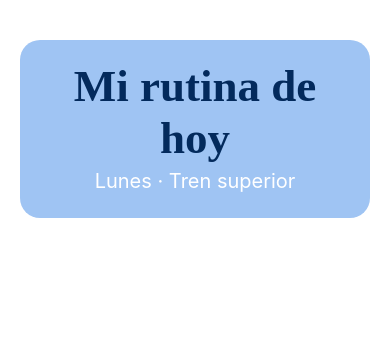
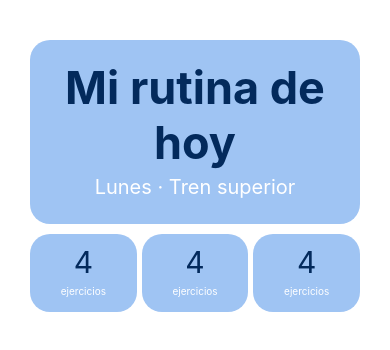
Before and after one commit to allissssx/ProyectoClaseMovil, a React Native app in the folder MyRoutineApp/: screen / in a window 390 px wide. Shown: the top 350 px of the page. Built offline with nearby package versions, Linux system fonts and the light colour scheme.

Commit message:
Creacion del componente CajaEstadistica, estilizacion usando flex, cambio de margenes en el encabezado

```diff
--- a/MyRoutineApp/App.tsx
+++ b/MyRoutineApp/App.tsx
@@ -2,31 +2,36 @@ import { StatusBar } from 'expo-status-bar';
 import { Button, StyleSheet, Text, View } from 'react-native';
 import CustomButton from './components/CustomButton';
 import Encabezado from './components/Encabezado';
+import CajaEstadistica from './components/CajaEstadistica';
 
 export default function App() {
-
-  const handleOnPressPrimaryButton = () =>{
-    console.log("Boton 1")
-  }
-
-  const handleOnPressSecondaryButton = () =>{
-    console.log("Boton 2")
-  }
 
   return (
     <View style={styles.container}>
         <Encabezado titulo= "Mi rutina de hoy" subtitulo="Lunes · Tren superior"/>
+
+      <View style={styles.filaEstadisticas}>
+        <CajaEstadistica valor= "4" etiqueta="ejercicios"/>
+        <CajaEstadistica valor= "4" etiqueta="ejercicios"/>
+        <CajaEstadistica valor= "4" etiqueta="ejercicios"/>
+      </View>
+
     </View>
+
+
   );
 }
 
 const styles = StyleSheet.create({
   container: {
-    alignItems: 'center',
-    margin: 20,
-    marginTop: 40,
-    padding: 20,
-    backgroundColor: '#9fc4f3',
-    borderRadius: 20
-  }
+    padding: 30,
+    paddingTop: 40,
+    backgroundColor: 'white',
+  },
+
+  filaEstadisticas: {
+    marginTop: 10,
+    flexDirection: 'row',
+    gap: 5
+  },
 });
--- /dev/null
+++ b/MyRoutineApp/components/CajaEstadistica.tsx
@@ -0,0 +1,41 @@
+import { StyleSheet, Text, View } from "react-native";
+
+
+type CajaEstadisticaProps={
+    valor: string,
+    etiqueta: string
+}
+
+export default function CajaEstadistica({valor, etiqueta}: CajaEstadisticaProps){
+    return(
+        <View style={styles.container}>
+            <Text style={styles.valor}>{valor}</Text>
+            <Text style={styles.etiqueta}>{etiqueta}</Text>
+        </View>
+    )
+}
+
+const styles = StyleSheet.create({
+    valor:{
+        color: '#032a5c',
+        fontSize: 30,
+        textAlign: 'center',
+    },
+
+    etiqueta:{
+        color: 'white',
+        fontSize: 10,
+        textAlign: 'center',
+        paddingVertical: 5,
+    },
+
+    container:{
+        flex: 1,
+        backgroundColor: '#9fc4f3',
+        borderColor: 'black',
+        borderRadius: 20,
+        justifyContent: 'center',
+        alignItems: 'center',
+        padding: 10,
+    }
+})
--- a/MyRoutineApp/components/Encabezado.tsx
+++ b/MyRoutineApp/components/Encabezado.tsx
@@ -21,7 +21,6 @@ const styles = StyleSheet.create({
         fontSize: 45,
         fontWeight: 'bold',
         textAlign: 'center',
-        fontFamily: 'Berlin Sans FB Demi'
     },
 
     subtitulo:{
@@ -32,7 +31,8 @@ const styles = StyleSheet.create({
     },
 
     encabezado:{
-
+        padding: 20,
+        backgroundColor: '#9fc4f3',
+        borderRadius: 20
     }
-}
-)
+})
```
